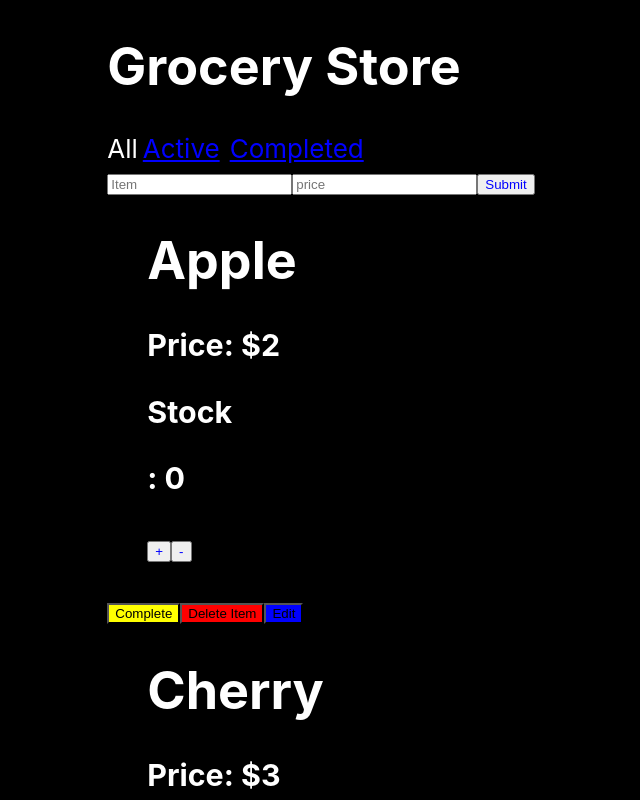
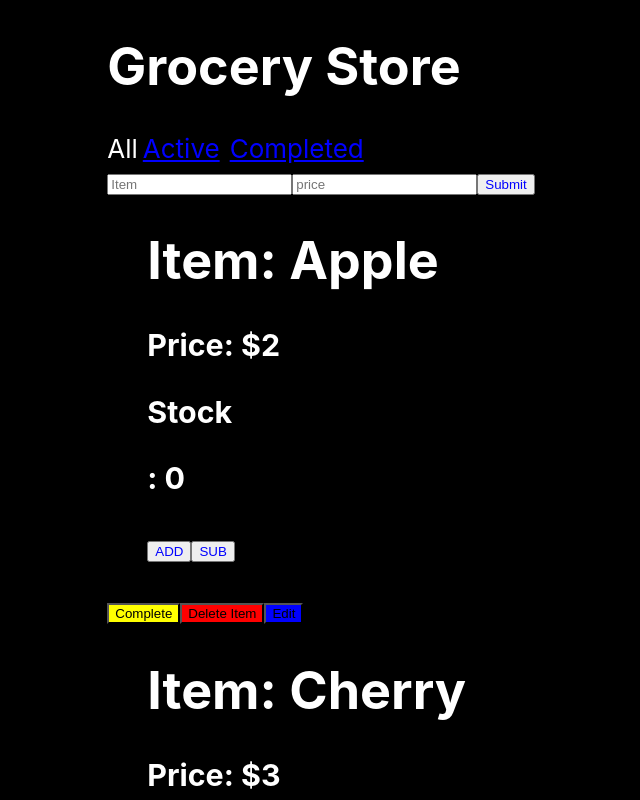
Before and after one commit to schmidtsean/js-grocery, a React (Create React App) app: page / in a window 1280 px wide. Shown: the top 800 px of the page, without its empty margins (319-959 px from the left). Built offline with nearby package versions, Linux system fonts and the light colour scheme.

Commit message:
slight changes

```diff
--- a/src/App.js
+++ b/src/App.js
@@ -2,7 +2,6 @@ import { Component } from 'react';
 import GroceryList from './components/grocery/GroceryList';
 import GroceryForm from './components/grocery/GroceryForm';
 import Footer from './components/grocery/Footer';
-
 import './App.css'
 class App extends Component {
   state = {
--- a/src/components/grocery/Counter.js
+++ b/src/components/grocery/Counter.js
@@ -1,5 +1,5 @@
 import { Component } from 'react';
-import Grocery from 'react';
+
 class Counter extends Component {
   state = { stock: 0 }
 
@@ -17,8 +17,8 @@ class Counter extends Component {
     return (
       <div>
         <p>{color}: {stock}</p>
-        <button style={{color: "blue"}} onClick={this.inc}>+</button>
-        <button style={{color: "blue"}} onClick={this.dec}>-</button>
+        <button style={{color: "blue"}} onClick={this.inc}>ADD</button>
+        <button style={{color: "blue"}} onClick={this.dec}>SUB</button>
       </div>
     )
   }
--- a/src/components/grocery/Grocery.js
+++ b/src/components/grocery/Grocery.js
@@ -34,9 +34,9 @@ class Grocery extends Component {
         <div>
               <ul style={ complete ? {...styles.complete } : null }
              onClick={() => updateGrocery(id)}>
-            <h1>{item}</h1>
+            <h1>Item: {item}</h1>
             <h3>Price: ${price}</h3>
-            <h3>Stock<Counter /></h3>
+            <h3>Stock<Counter/></h3>
 
             </ul>
             <button style={styles.buttonStyleComplete} onClick={() => updateComplete(id)}>Complete</button>
--- a/src/components/grocery/GroceryList.js
+++ b/src/components/grocery/GroceryList.js
@@ -1,4 +1,5 @@
 import Grocery from './Grocery';
+
 const GroceryList = ({ groceries, removeGrocery, updateGrocery, updateComplete }) => {
   return (
     <>
```
